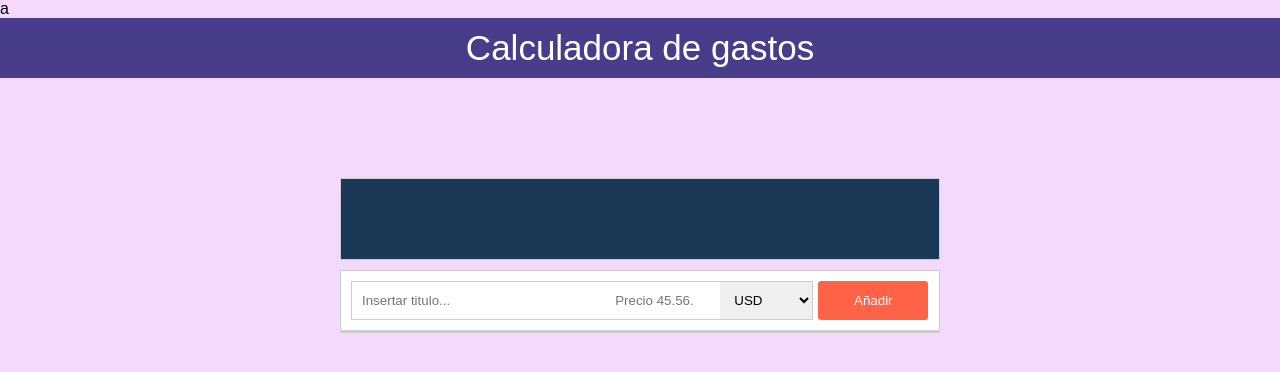
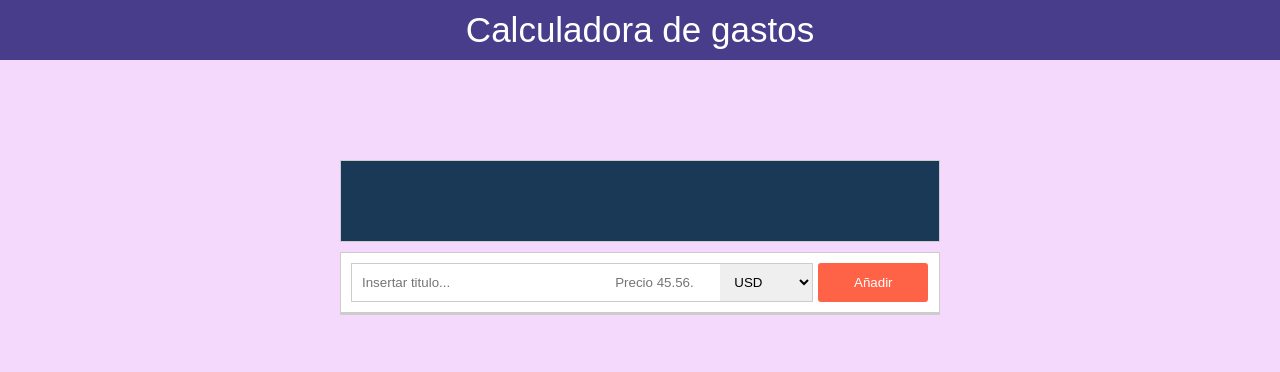
Before and after one commit to IreneBioque/expense-calculator, a website: page index.html in a window 1280 px wide. Drawn offline with Linux system fonts and the light colour scheme.

Commit message:
change style

```diff
--- a/index.html
+++ b/index.html
@@ -4,7 +4,7 @@
     <meta charset="UTF-8">
     <meta name="viewport" content="width=device-width, initial-scale=1.0">
     <title>Costos Mensuales</title>
-    <link rel="stylesheet" href="src/css/main.css">a
+    <link rel="stylesheet" href="src/css/main.css">
 </head>
 <body>
     <header>Calculadora de gastos</header>
```
